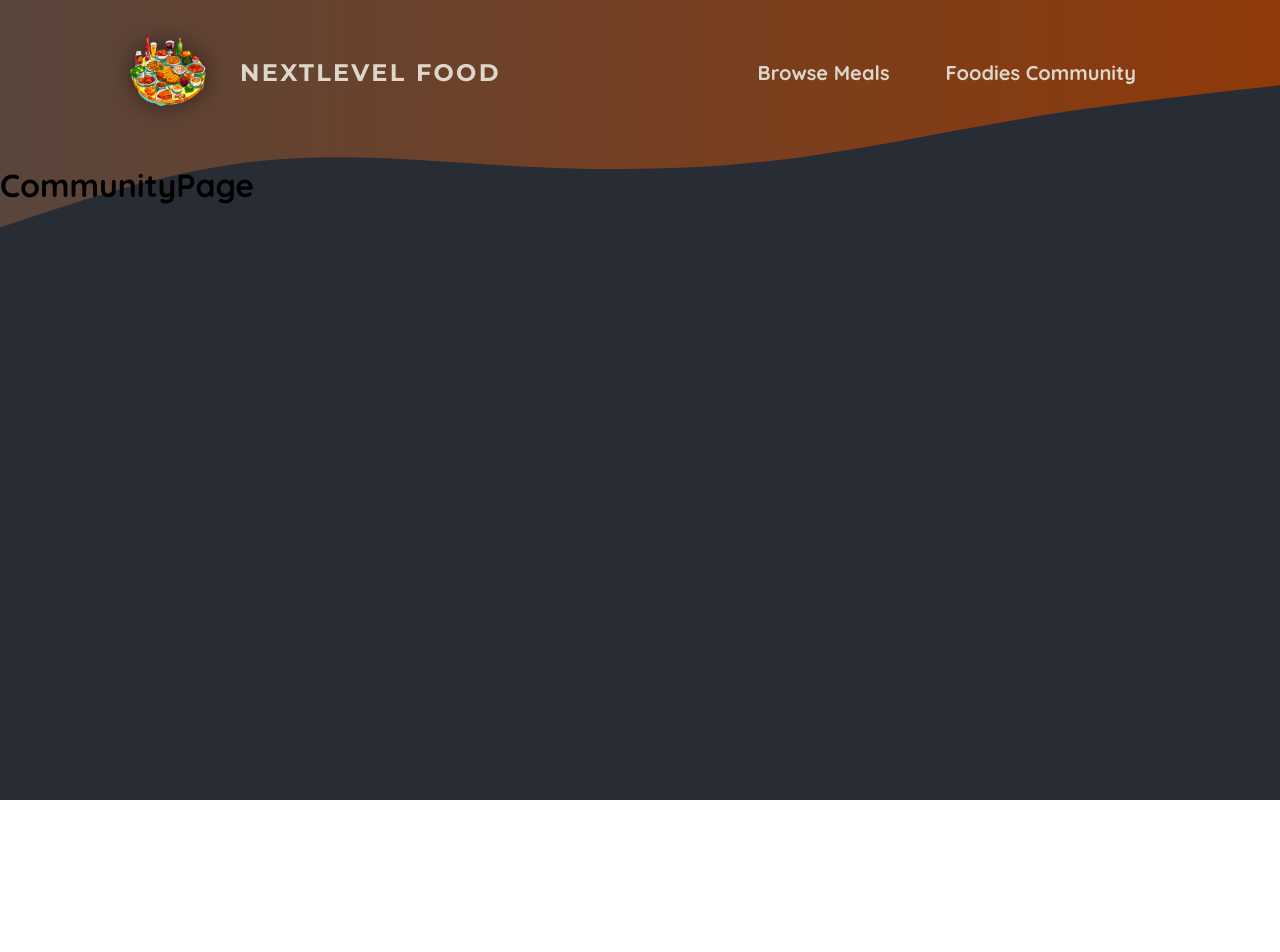
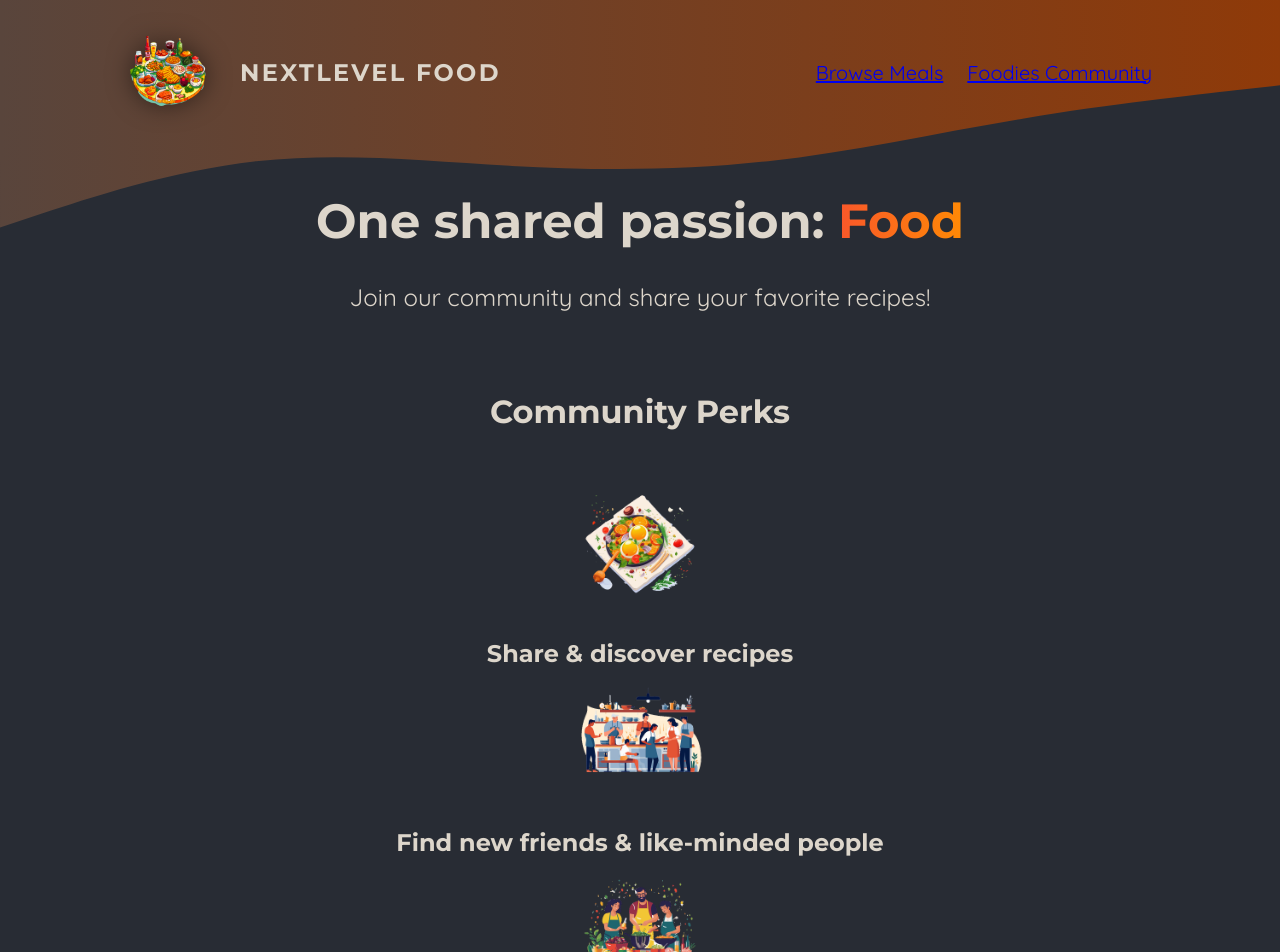
Before and after one commit to bvbgrad/next14, a Next.js app in the folder foodies/: page /community in a window 1280 px wide. Shown: the top 952 px of the page. Before the commit the page ends 800 px from the top, so only its background shows below. Built offline with nearby package versions, Linux system fonts and the light colour scheme.

Commit message:
WIP foodies_p1 nav-link

```diff
--- a/foodies/app/community/page.jsx
+++ b/foodies/app/community/page.jsx
@@ -1,9 +1,40 @@
-import React from 'react'
+import Image from 'next/image';
 
-function CommunityPage() {
+import mealIcon from '@/assets/icons/meal.png';
+import communityIcon from '@/assets/icons/community.png';
+import eventsIcon from '@/assets/icons/events.png';
+import classes from './page.module.css';
+
+export default function CommunityPage() {
   return (
-    <h1>CommunityPage</h1>
-  )
+    <>
+      <header className={classes.header}>
+        <h1>
+          One shared passion: <span className={classes.highlight}>Food</span>
+        </h1>
+        <p>Join our community and share your favorite recipes!</p>
+      </header>
+      <main className={classes.main}>
+        <h2>Community Perks</h2>
+
+        <ul className={classes.perks}>
+          <li>
+            <Image src={mealIcon} alt="A delicious meal" />
+            <p>Share & discover recipes</p>
+          </li>
+          <li>
+            <Image src={communityIcon} alt="A crowd of people, cooking" />
+            <p>Find new friends & like-minded people</p>
+          </li>
+          <li>
+            <Image
+              src={eventsIcon}
+              alt="A crowd of people at a cooking event"
+            />
+            <p>Participate in exclusive events</p>
+          </li>
+        </ul>
+      </main>
+    </>
+  );
 }
-
-export default CommunityPage
--- /dev/null
+++ b/foodies/app/community/page.module.css
@@ -0,0 +1,61 @@
+.header {
+  gap: 3rem;
+  margin: 3rem auto 5rem auto;
+  width: 90%;
+  max-width: 75rem;
+  color: #ddd6cb;
+  font-size: 1.5rem;
+  text-align: center;
+}
+
+.header h1 {
+  font-family: 'Montserrat', sans-serif;
+}
+
+.highlight {
+  background: linear-gradient(90deg, #f9572a, #ff8a05);
+  background-clip: text;
+  -webkit-background-clip: text;
+  -webkit-text-fill-color: transparent;
+}
+
+.main {
+  width: 90%;
+  max-width: 40rem;
+  margin: 0 auto;
+  text-align: center;
+}
+
+.main h2 {
+  font-family: 'Montserrat', sans-serif;
+  font-size: 2rem;
+  margin-bottom: 3rem;
+  color: #ddd6cb;
+}
+
+.perks {
+  list-style: none;
+  margin: 3rem 0;
+  padding: 0;
+}
+
+.perks li {
+  display: flex;
+  flex-direction: column;
+  align-items: center;
+  gap: 2rem;
+}
+
+.perks img {
+  width: 8rem;
+  height: 8rem;
+  object-fit: contain;
+}
+
+.perks p {
+  font-family: 'Montserrat', sans-serif;
+  font-size: 1.5rem;
+  font-weight: bold;
+  margin: 0;
+  color: #ddd6cb;
+}
--- a/foodies/app/page.jsx
+++ b/foodies/app/page.jsx
@@ -1,12 +1,15 @@
 import Link from 'next/link';
 
 import classes from './page.module.css';
+import ImageSlideshow from '@/components/images/image-slideshow';
 
 export default function Home() {
   return (
     <>
       <header className={classes.header}>
-        <div className={classes.slideshow}></div>
+        <div className={classes.slideshow}>
+          <ImageSlideshow />
+        </div>
         <div>
           <div className={classes.hero}>
             <h1>NextLevel Food for NextLevel Foodies</h1>
--- a/foodies/components/main-header/main-header.jsx
+++ b/foodies/components/main-header/main-header.jsx
@@ -4,8 +4,11 @@
 import logoImg from '@/assets/logo.png';
 import classes from './main-header.module.css';
 import MainHeaderBackground from './main-header-background';
+import NavLink from './nav-link';
 
 function MainHeader() {
+
+  console.log("classes.header: ", classes.header)
   return (
     <>
       <MainHeaderBackground />
@@ -18,10 +21,10 @@
         <nav className={classes.nav}>
           <ul>
             <li>
-              <Link href={'/meals'}>Browse Meals</Link>
+              <NavLink href="/meals">Browse Meals</NavLink>
             </li>
             <li>
-              <Link href='/community'>Foodies Community</Link>
+              <NavLink href="/community">Foodies Community</NavLink>
             </li>
           </ul>
         </nav>
--- a/foodies/components/main-header/main-header.module.css
+++ b/foodies/components/main-header/main-header.module.css
@@ -21,30 +21,6 @@
   font-size: 1.25rem;
 }
 
-.nav a {
-  text-decoration: none;
-  color: #ddd6cb;
-  font-weight: bold;
-  padding: 0.5rem 1rem;
-  border-radius: 0.5rem;
-}
-
-.nav a:hover,
-.nav a:active {
-  background: linear-gradient(90deg, #ff8a05, #f9b331);
-  background-clip: text;
-  -webkit-background-clip: text;
-  -webkit-text-fill-color: transparent;
-  text-shadow: 0 0 18px rgba(248, 190, 42, 0.8);
-}
-
-.active {
-  background: linear-gradient(90deg, #ff8a05, #f9b331);
-  background-clip: text;
-  -webkit-background-clip: text;
-  -webkit-text-fill-color: transparent;
-}
-
 .logo {
   display: flex;
   align-items: center;
--- /dev/null
+++ b/foodies/components/main-header/nav-link.jsx
@@ -0,0 +1,26 @@
+'use client';
+
+import Link from 'next/link';
+import { usePathname } from 'next/navigation';
+import classes from './nav-link.modules.css';
+
+// export default function NavLink({href, children}) {
+export default function NavLink({href, children}) {
+  const path = usePathname();
+  console.log('NavLink() href, path: ', href, path);
+  console.log("classes: ", classes.active, classes.link)
+  console.log('NavLink() template string literal: ', `${classes.link} ${classes.active}`);
+
+  return (
+    <Link
+      href={href}
+      className={
+        path.startsWith(href)
+          ? `${classes.link} ${classes.active}`
+          : classes.link
+      }
+    >
+      {children}
+    </Link>
+  );
+}
--- /dev/null
+++ b/foodies/components/main-header/nav-link.modules.css
@@ -0,0 +1,23 @@
+.link {
+  text-decoration: none;
+  color: #ddd6cb;
+  font-weight: bold;
+  padding: 0.5rem 1rem;
+  border-radius: 0.5rem;
+}
+
+.link:hover,
+.link:active {
+  background: linear-gradient(90deg, #ff8a05, #f9b331);
+  background-clip: text;
+  -webkit-background-clip: text;
+  -webkit-text-fill-color: transparent;
+  text-shadow: 0 0 18px rgba(248, 190, 42, 0.8);
+}
+
+.active {
+  background: linear-gradient(90deg, #ff8a05, #f9b331);
+  background-clip: text;
+  -webkit-background-clip: text;
+  -webkit-text-fill-color: transparent;
+}
```
Also changed, not shown: foodies/components/images/image-slideshow.jsx (added, +50 -0 lines), foodies/components/images/image-slideshow.module.css (added, +26 -0 lines).
